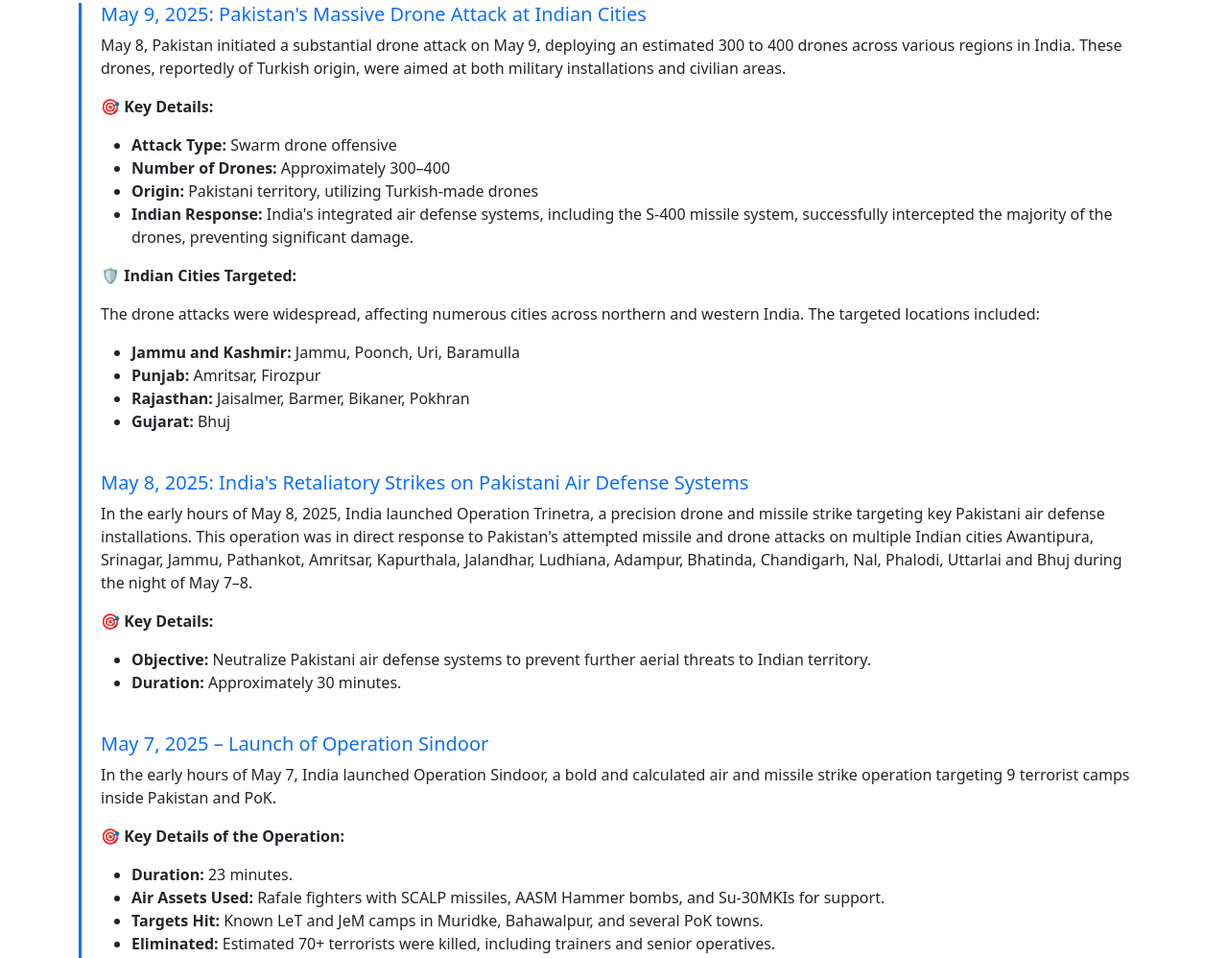
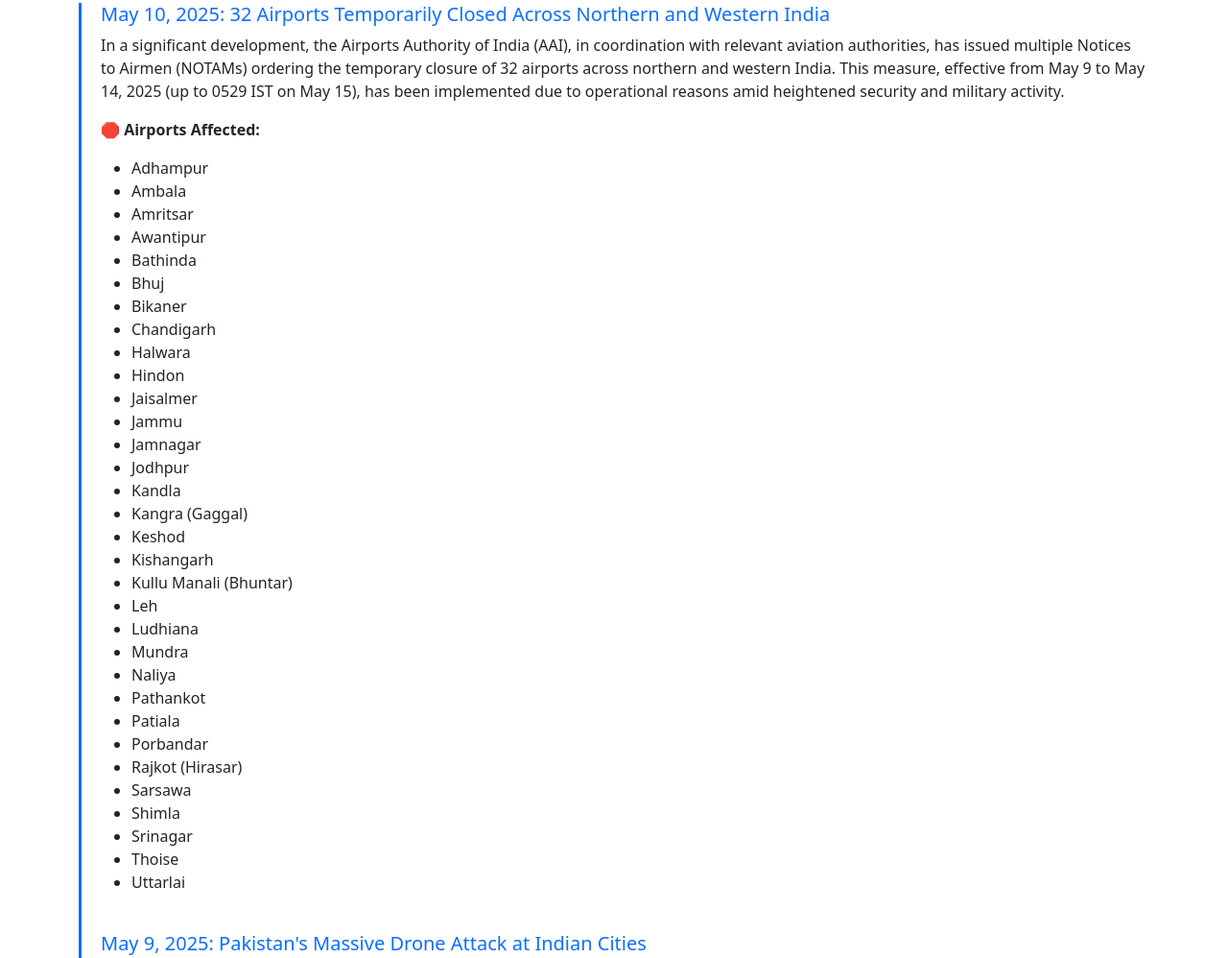
Before and after one commit to abhishektaneja09/OperationSindoor, a plain HTML site: page index.html in a window 1280 px wide. Shown: the part 205-1203 px from the top of the page at 96% size. Drawn offline with nearby package versions, Linux system fonts and the light colour scheme.

Commit message:
Add files via upload

```diff
--- a/index.html
+++ b/index.html
@@ -3,7 +3,7 @@
 <head>
     <meta charset="UTF-8">
     <meta name="viewport" content="width=device-width, initial-scale=1.0">
-    <title>Operation Sindoor</title>
+    <title>Operation Sindoor - OP Sindoor</title>
     <meta name="description" content="Detailed timeline and information on Operation Sindoor after the Pahalgam terror attack.">
     <link rel="canonical" href="https://opsindoor.xyz">
     <meta name="author" content="Operation Sindoor">
@@ -32,6 +32,56 @@
         <p class="lead">Operation Sindoor is India’s strong military response to the deadly terror attack in Pahalgam. Here is a detailed chronological timeline and full background of the events.</p>
 
         <div class="timeline" itemscope itemtype="https://schema.org/Blog">
+
+
+            <div class="timeline-item" itemscope itemtype="https://schema.org/Article">
+                <meta itemprop="mainEntityOfPage" content="https://opsindoor.xyz/" />
+                <h5 itemprop="headline">May 10, 2025: 32 Airports Temporarily Closed Across Northern and Western India</h5>
+                <p itemprop="description">In a significant development, the Airports Authority of India (AAI), in coordination with relevant aviation authorities, has issued multiple Notices to Airmen (NOTAMs) ordering the temporary closure of 32 airports across northern and western India. This measure, effective from May 9 to May 14, 2025 (up to 0529 IST on May 15), has been implemented due to operational reasons amid heightened security and military activity.</p>
+                <p><b>🛑 Airports Affected:</b></p>
+                <ul>
+                    <li>Adhampur</li>
+                    <li>Ambala</li>
+                    <li>Amritsar</li>
+                    <li>Awantipur</li>
+                    <li>Bathinda</li>
+                    <li>Bhuj</li>
+                    <li>Bikaner</li>
+                    <li>Chandigarh</li>
+                    <li>Halwara</li>
+                    <li>Hindon</li>
+                    <li>Jaisalmer</li>
+                    <li>Jammu</li>
+                    <li>Jamnagar</li>
+                    <li>Jodhpur</li>
+                    <li>Kandla</li>
+                    <li>Kangra (Gaggal)</li>
+                    <li>Keshod</li>
+                    <li>Kishangarh</li>
+                    <li>Kullu Manali (Bhuntar)</li>
+                    <li>Leh</li>
+                    <li>Ludhiana</li>
+                    <li>Mundra</li>
+                    <li>Naliya</li>
+                    <li>Pathankot</li>
+                    <li>Patiala</li>
+                    <li>Porbandar</li>
+                    <li>Rajkot (Hirasar)</li>
+                    <li>Sarsawa</li>
+                    <li>Shimla</li>
+                    <li>Srinagar</li>
+                    <li>Thoise</li>
+                    <li>Uttarlai</li>
+                </ul>
+                <meta itemprop="datePublished" content="2025-05-10" />
+                <meta itemprop="dateModified" content="2025-05-10" />
+                <div itemprop="publisher" itemscope itemtype="https://schema.org/Organization">
+                    <meta itemprop="name" content="opsindoor.xyz" />
+                </div>
+                <div itemprop="author" itemscope itemtype="https://schema.org/Person">
+                    <meta itemprop="name" content="Operation Sindoor" />
+                </div>
+            </div>
 
             <div class="timeline-item" itemscope itemtype="https://schema.org/Article">
                 <meta itemprop="mainEntityOfPage" content="https://opsindoor.xyz/" />
```
